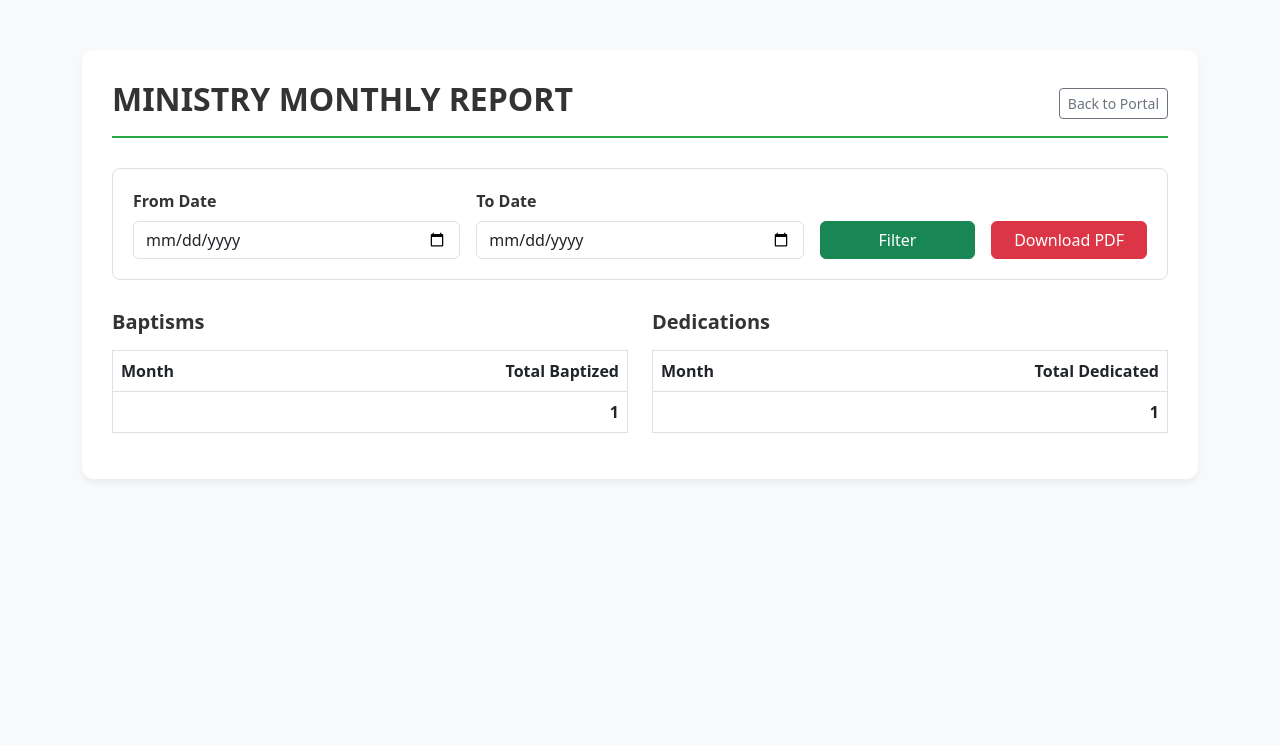
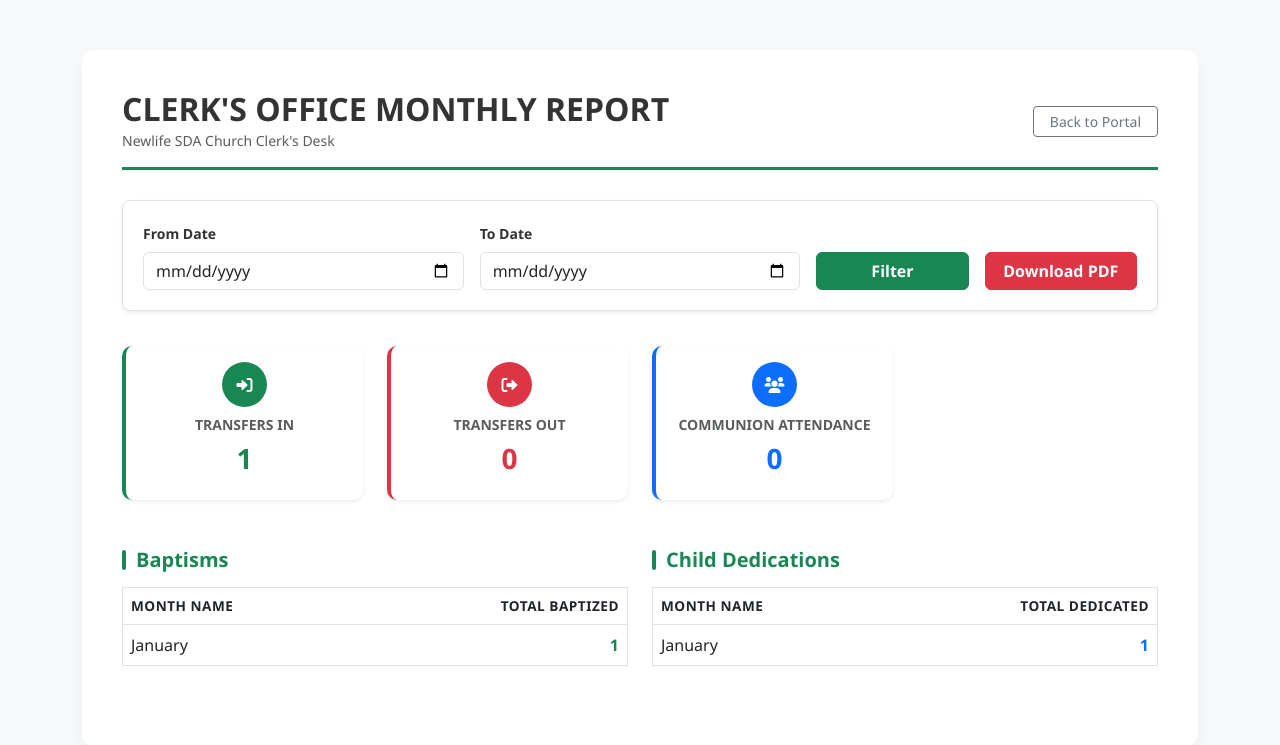
Before and after one commit to Lumitech2025/Newlife-clerk-desk, a Django app: page /reports/ in a window 1280 px wide. Shown: the top 745 px of the page. Run offline with Django 5.2, Linux system fonts and the light colour scheme; a user stored in the database is signed in; tables that the repository leaves empty hold one stand-in row (values such as "Sample post").

Commit message:
Latest commit

```diff
--- a/portal/templates/portal/index.html
+++ b/portal/templates/portal/index.html
@@ -29,13 +29,13 @@
             background: rgba(255, 255, 255, 0.1);
             backdrop-filter: blur(12px);
             -webkit-backdrop-filter: blur(12px);
-            padding: 50px;
+            padding: 40px;
             border-radius: 20px;
             border: 1px solid rgba(255,255,255,0.2);
             box-shadow: 0 8px 32px 0 rgba(0, 0, 0, 0.37);
         }
-        h1 { margin: 0; letter-spacing: 2px; font-size: 2.5rem; }
-        p { margin-bottom: 30px; opacity: 0.9; font-style: italic; }
+        h1 { margin: 0 0 15px 0;; letter-spacing: 2px; font-size: 2.5rem; }
+        p { margin-bottom: 20px; opacity: 0.9; font-style: italic; }
         .btn-group { display: flex; flex-direction: column; gap: 15px; }
 
         .btn {
--- a/portal/templates/portal/reports.html
+++ b/portal/templates/portal/reports.html
@@ -2,84 +2,130 @@
 <html lang="en">
 <head>
     <meta charset="UTF-8">
+    <meta name="viewport" content="width=device-width, initial-scale=1.0">
     <link href="https://cdn.jsdelivr.net/npm/bootstrap@5.3.0/dist/css/bootstrap.min.css" rel="stylesheet">
+    <link rel="stylesheet" href="https://cdnjs.cloudflare.com/ajax/libs/font-awesome/6.0.0/css/all.min.css">
     <style>
-        body { background-color: #f8f9fa; color: #333; }
-        .report-container { background: white; padding: 30px; border-radius: 12px; box-shadow: 0 4px 6px rgba(0,0,0,0.05); margin-top: 50px; }
-        .table thead { background-color: #f1f3f5; }
-        .header-section { border-bottom: 2px solid #28a745; margin-bottom: 30px; padding-bottom: 10px; }
-        .filter-bar { background: #fff; border: 1px solid #dee2e6; border-radius: 8px; padding: 20px; margin-bottom: 30px; }
+        body { background-color: #f8f9fa; color: #333; font-family: 'Segoe UI', Tahoma, Geneva, Verdana, sans-serif; }
+        .report-container { background: white; padding: 40px; border-radius: 12px; box-shadow: 0 10px 25px rgba(0,0,0,0.05); margin-top: 50px; margin-bottom: 50px; }
+        .header-section { border-bottom: 3px solid #198754; margin-bottom: 30px; padding-bottom: 15px; }
+        .filter-bar { background: #ffffff; border: 1px solid #dee2e6; border-radius: 8px; padding: 20px; margin-bottom: 35px; }
+
+        /* Summary Card Styling */
+        .stat-card { border: none; border-radius: 10px; transition: transform 0.2s; }
+        .stat-card:hover { transform: translateY(-5px); }
+        .icon-box { width: 45px; height: 45px; border-radius: 50%; display: flex; align-items: center; justify-content: center; margin-bottom: 10px; }
+
+        .table thead { background-color: #f8f9fa; color: #495057; text-transform: uppercase; font-size: 0.85rem; letter-spacing: 0.5px; }
+        .table-title { color: #198754; font-weight: bold; margin-bottom: 15px; display: flex; align-items: center; }
+        .table-title::before { content: ""; display: inline-block; width: 4px; height: 20px; background: #198754; margin-right: 10px; border-radius: 2px; }
     </style>
-    <title>Monthly Reports | Newlife SDA</title>
+    <title>Ministry Reports | Newlife SDA</title>
 </head>
 <body>
 
 <div class="container">
     <div class="report-container">
         <div class="header-section d-flex justify-content-between align-items-center">
-            <h2 class="fw-bold text-uppercase">Ministry Monthly Report</h2>
-            <a href="/" class="btn btn-sm btn-outline-secondary">Back to Portal</a>
+            <div>
+                <h2 class="fw-bold text-uppercase m-0">Clerk's Office Monthly Report</h2>
+                <small class="text-muted">Newlife SDA Church Clerk's Desk</small>
+            </div>
+            <a href="/" class="btn btn-sm btn-outline-secondary px-3">Back to Portal</a>
         </div>
 
-        <div class="filter-bar">
+        <div class="filter-bar shadow-sm">
             <form method="GET" class="row g-3 align-items-end">
                 <div class="col-md-4">
-                    <label class="form-label fw-bold">From Date</label>
+                    <label class="form-label fw-bold small">From Date</label>
                     <input type="date" name="start_date" class="form-control" value="{{ start_date }}">
                 </div>
                 <div class="col-md-4">
-                    <label class="form-label fw-bold">To Date</label>
+                    <label class="form-label fw-bold small">To Date</label>
                     <input type="date" name="end_date" class="form-control" value="{{ end_date }}">
                 </div>
                 <div class="col-md-2">
-                    <button type="submit" class="btn btn-success w-100">Filter</button>
+                    <button type="submit" class="btn btn-success w-100 fw-bold">Filter</button>
                 </div>
                 <div class="col-md-2">
-                    <a href="{% url 'download_pdf' %}?start_date={{ start_date }}&end_date={{ end_date }}" class="btn btn-danger w-100">Download PDF</a>
+                    <a href="{% url 'download_pdf' %}?start_date={{ start_date }}&end_date={{ end_date }}" class="btn btn-danger w-100 fw-bold">Download PDF</a>
                 </div>
             </form>
         </div>
 
+        <div class="row mb-5 text-center">
+            <div class="col-md-3">
+                <div class="card stat-card shadow-sm border-start border-success border-4">
+                    <div class="card-body">
+                        <div class="icon-box bg-success text-white mx-auto"><i class="fas fa-sign-in-alt"></i></div>
+                        <h6 class="text-muted small fw-bold text-uppercase">Transfers In</h6>
+                        <h3 class="fw-bold text-success">{{ incoming_total }}</h3>
+                    </div>
+                </div>
+            </div>
+            <div class="col-md-3">
+                <div class="card stat-card shadow-sm border-start border-danger border-4">
+                    <div class="card-body">
+                        <div class="icon-box bg-danger text-white mx-auto"><i class="fas fa-sign-out-alt"></i></div>
+                        <h6 class="text-muted small fw-bold text-uppercase">Transfers Out</h6>
+                        <h3 class="fw-bold text-danger">{{ outgoing_total }}</h3>
+                    </div>
+                </div>
+            </div>
+            <div class="col-md-3">
+                <div class="card stat-card shadow-sm border-start border-primary border-4">
+                    <div class="card-body">
+                        <div class="icon-box bg-primary text-white mx-auto"><i class="fas fa-users"></i></div>
+                        <h6 class="text-muted small fw-bold text-uppercase">Communion Attendance</h6>
+                        <h3 class="fw-bold text-primary">{{ communion_total|default:"0" }}</h3>
+                    </div>
+                </div>
+            </div>
+        </div>
+
         <div class="row">
-            <div class="col-md-6">
-                <h5 class="fw-bold mb-3">Baptisms </h5>
+            <div class="col-md-6 mb-4">
+                <h5 class="table-title">Baptisms</h5>
+                <div class="table-responsive">
                     <table class="table table-hover border">
                         <thead>
                             <tr>
-                            <th>Month</th>
+                                <th>Month Name</th>
                                 <th class="text-end">Total Baptized</th>
                             </tr>
                         </thead>
                         <tbody>
                             {% for item in baptism_stats %}
                             <tr>
-                            <td>{{ item.name }}</td>
-                            <td class="text-end fw-bold">{{ item.total }}</td>
+                                <td class="fw-medium">{{ item.month_name }}</td>
+                                <td class="text-end fw-bold text-success">{{ item.total }}</td>
                             </tr>
                             {% empty %}
-                        <tr><td colspan="2" class="text-muted text-center">No baptism records found.</td></tr>
+                            <tr><td colspan="2" class="text-muted text-center py-4">No baptism records found for this period.</td></tr>
                             {% endfor %}
                         </tbody>
                     </table>
                 </div>
+            </div>
 
-            <div class="col-md-6">
-                <h5 class="fw-bold mb-3">Dedications</h5>
+            <div class="col-md-6 mb-4">
+                <h5 class="table-title">Child Dedications</h5>
+                <div class="table-responsive">
                     <table class="table table-hover border">
                         <thead>
                             <tr>
-                            <th>Month</th>
+                                <th>Month Name</th>
                                 <th class="text-end">Total Dedicated</th>
                             </tr>
                         </thead>
                         <tbody>
                             {% for item in dedication_stats %}
                             <tr>
-                            <td>{{ item.name }}</td>
-                            <td class="text-end fw-bold">{{ item.total }}</td>
+                                <td class="fw-medium">{{ item.month_name }}</td>
+                                <td class="text-end fw-bold text-primary">{{ item.total }}</td>
                             </tr>
                             {% empty %}
-                        <tr><td colspan="2" class="text-muted text-center">No dedication records found.</td></tr>
+                            <tr><td colspan="2" class="text-muted text-center py-4">No dedication records found for this period.</td></tr>
                             {% endfor %}
                         </tbody>
                     </table>
@@ -87,6 +133,7 @@
             </div>
         </div>
     </div>
+</div>
 
 </body>
 </html>
--- a/portal/views.py
+++ b/portal/views.py
@@ -4,10 +4,11 @@ from django.contrib.auth.decorators import login_required
 from django.http import HttpResponse
 from django.db.models import Count
 from django.db.models.functions import ExtractMonth
-from certificates.models import Baptism, Dedication
+from certificates.models import Baptism, Dedication, MemberTransfer, HolyCommunion
 from reportlab.pdfgen import canvas
 from reportlab.lib.pagesizes import letter
 import datetime
+from django.db.models import Sum
 
 def home(request):
     return render(request, 'portal/index.html')
@@ -17,30 +18,44 @@ def reports_view(request):
     start_date = request.GET.get('start_date')
     end_date = request.GET.get('end_date')
 
-    baptism_qs = Baptism.objects.all()
-    dedication_qs = Dedication.objects.all()
+    # 1. Fetch the raw records based on date
+    b_qs = Baptism.objects.all()
+    d_qs = Dedication.objects.all()
 
     if start_date and end_date:
-        baptism_qs = baptism_qs.filter(ceremony_date__range=[start_date, end_date])
-        dedication_qs = dedication_qs.filter(ceremony_date__range=[start_date, end_date])
+        b_qs = b_qs.filter(ceremony_date__range=[start_date, end_date])
+        d_qs = d_qs.filter(ceremony_date__range=[start_date, end_date])
 
-    # Aggregating data by month number
-    b_raw = baptism_qs.annotate(month=ExtractMonth('ceremony_date'))\
-        .values('month').annotate(total=Count('id')).order_by('month')
-
-    d_raw = dedication_qs.annotate(month=ExtractMonth('ceremony_date'))\
-        .values('month').annotate(total=Count('id')).order_by('month')
-
-    # Month name mapping
+    # 2. Manual Python Counting (Prevents SQL Join Multiplications)
     month_map = {
         1: 'January', 2: 'February', 3: 'March', 4: 'April',
         5: 'May', 6: 'June', 7: 'July', 8: 'August',
         9: 'September', 10: 'October', 11: 'November', 12: 'December'
     }
 
-    # Formatting for the table: January: 5, etc.
-    baptism_stats = [{'month_name': month_map[item['month']], 'total': item['total']} for item in b_raw]
-    dedication_stats = [{'month_name': month_map[item['month']], 'total': item['total']} for item in d_raw]
+    # Initialize empty counters for all 12 months
+    b_counts = {i: 0 for i in range(1, 13)}
+    d_counts = {i: 0 for i in range(1, 13)}
+
+    # Loop through actual records and increment
+    for b in b_qs:
+        month = b.ceremony_date.month
+        b_counts[month] += 1
+
+    for d in d_qs:
+        month = d.ceremony_date.month
+        d_counts[month] += 1
+
+    # 3. Format only months that have data (> 0)
+    baptism_stats = [
+        {'month_name': month_map[m], 'total': count}
+        for m, count in b_counts.items() if count > 0
+    ]
+
+    dedication_stats = [
+        {'month_name': month_map[m], 'total': count}
+        for m, count in d_counts.items() if count > 0
+    ]
 
     context = {
         'baptism_stats': baptism_stats,
@@ -52,23 +67,31 @@ def reports_view(request):
 
 @login_required
 def download_pdf_report(request):
+    # 1. Capture Filter Dates from URL
     start_date = request.GET.get('start_date')
     end_date = request.GET.get('end_date')
 
+    # 2. Define Querysets
     b_qs = Baptism.objects.all()
     d_qs = Dedication.objects.all()
+    t_qs = MemberTransfer.objects.all() # Define the missing variable
+    c_qs = HolyCommunion.objects.all()
 
+    # 3. Apply Filters
     if start_date and end_date:
         b_qs = b_qs.filter(ceremony_date__range=[start_date, end_date])
         d_qs = d_qs.filter(ceremony_date__range=[start_date, end_date])
+        t_qs = t_qs.filter(date_completed__range=[start_date, end_date])
+        c_qs = c_qs.filter(date__range=[start_date, end_date])
 
+    # 4. Create the PDF response
     response = HttpResponse(content_type='application/pdf')
     filename = f"Newlife_Report_{start_date}_to_{end_date}.pdf" if start_date else "Full_Report.pdf"
     response['Content-Disposition'] = f'attachment; filename="{filename}"'
 
     p = canvas.Canvas(response, pagesize=letter)
 
-    # PDF Header
+    # Header
     p.setFont("Helvetica-Bold", 18)
     p.drawCentredString(300, 750, "NEWLIFE SDA CHURCH")
     p.setFont("Helvetica-Bold", 14)
@@ -80,16 +103,67 @@ def download_pdf_report(request):
     p.drawString(70, 685, f"Generated: {datetime.date.today()}")
     p.line(70, 680, 530, 680)
 
-    # Content
+    # Statistical Summary Section
     p.setFont("Helvetica-Bold", 12)
     p.drawString(70, 640, "STATISTICAL SUMMARY")
     p.setFont("Helvetica", 12)
     p.drawString(70, 620, f"• Total Baptisms: {b_qs.count()}")
     p.drawString(70, 600, f"• Total Child Dedications: {d_qs.count()}")
 
+    # Transfers Section
+    p.drawString(70, 580, f"• Incoming Transfers (Finalized): {t_qs.filter(transfer_type='IN').count()}")
+    p.drawString(70, 560, f"• Outgoing Transfers (Finalized): {t_qs.filter(transfer_type='OUT').count()}")
+
+    # Communion Section
+    communion_total = c_qs.aggregate(Sum('participants_count'))['participants_count__sum'] or 0
+    p.drawString(70, 540, f"• Total Holy Communion Participants: {communion_total}")
+
     p.setFont("Helvetica-Oblique", 10)
-    p.drawString(70, 550, "Signed: __________________________ (Church Clerk)")
+    p.drawString(70, 480, "Signed: __________________________ (Church Clerk)")
 
     p.showPage()
     p.save()
     return response
+
+
+@login_required
+def reports_view(request):
+    start_date = request.GET.get('start_date')
+    end_date = request.GET.get('end_date')
+
+    # Fetch basic querysets
+    b_qs = Baptism.objects.all()
+    d_qs = Dedication.objects.all()
+    t_qs = MemberTransfer.objects.all()
+
+    if start_date and end_date:
+        b_qs = b_qs.filter(ceremony_date__range=[start_date, end_date])
+        d_qs = d_qs.filter(ceremony_date__range=[start_date, end_date])
+        # For transfers, we filter by the date they were completed/finalized
+        t_qs = t_qs.filter(date_completed__range=[start_date, end_date])
+
+    # 1. Manual Python Counting for Months (Baptisms & Dedications)
+    month_map = {i: name for i, name in enumerate(['', 'January', 'February', 'March', 'April', 'May', 'June', 'July', 'August', 'September', 'October', 'November', 'December'])}
+
+    b_counts = {i: 0 for i in range(1, 13)}
+    d_counts = {i: 0 for i in range(1, 13)}
+
+    for b in b_qs: b_counts[b.ceremony_date.month] += 1
+    for d in d_qs: d_counts[d.ceremony_date.month] += 1
+
+    baptism_stats = [{'month_name': month_map[m], 'total': c} for m, c in b_counts.items() if c > 0]
+    dedication_stats = [{'month_name': month_map[m], 'total': c} for m, c in d_counts.items() if c > 0]
+
+    # 2. Transfer Totals (Incoming vs Outgoing)
+    incoming_total = t_qs.filter(transfer_type='IN').count()
+    outgoing_total = t_qs.filter(transfer_type='OUT').count()
+
+    context = {
+        'baptism_stats': baptism_stats,
+        'dedication_stats': dedication_stats,
+        'incoming_total': incoming_total,
+        'outgoing_total': outgoing_total,
+        'start_date': start_date,
+        'end_date': end_date,
+    }
+    return render(request, 'portal/reports.html', context)
```
Also changed, not shown: certificates/admin.py (+24 -1 lines), certificates/models.py (+60 -0 lines), certificates/migrations/0003_holycommunion_alter_certificate_full_name.py (added), certificates/migrations/0004_membertransfer.py (added), certificates/migrations/0005_membertransfer_date_completed.py (added), communion_sheets/attendance_sheet.png (added). Lines whose indentation alone changed are shown as unchanged.
